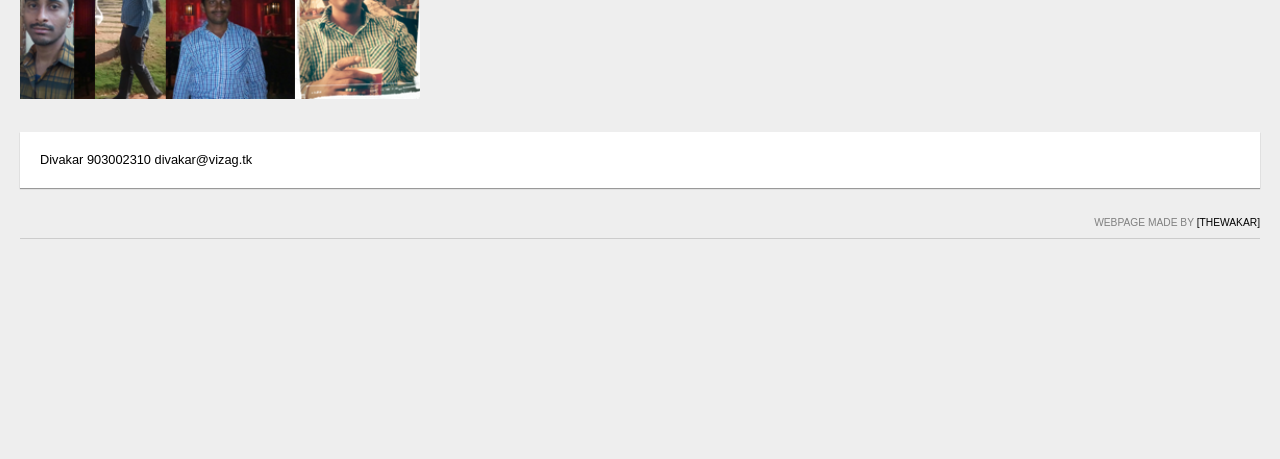
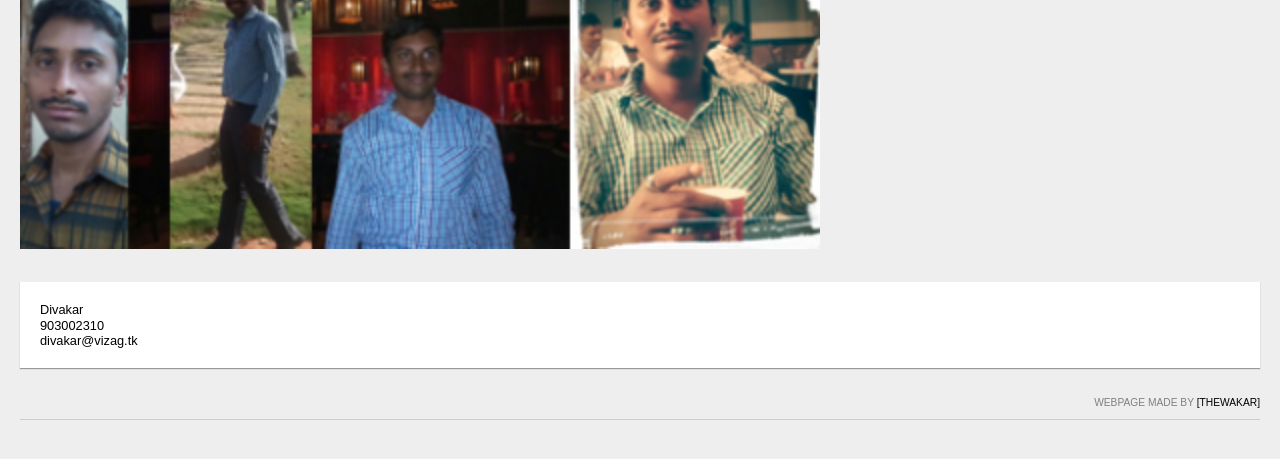
Before and after one commit to wakarmusic/album, a plain HTML site: page contact.html in a window 1280 px wide. Shown: the part 111-570 px from the top of the page. Drawn offline with Linux system fonts and the light colour scheme.

Commit message:
Update contact.html

```diff
--- a/contact.html
+++ b/contact.html
@@ -20,7 +20,7 @@
 	<div id="page">
 		<div id="logo">
 			<h1><a href="/" id="logoLink">TheWakar Music</a></h1>
-			<img src="fb.png" alt="Smiley face" height="150" width="400" >
+			<img src="fb.png" alt="Smiley face" height="300" width="800" >
 		</div>
 		<div id="nav">
 			<ul>
@@ -30,9 +30,9 @@
 			</ul>
 		</div>
 		<div id="content">
-			Divakar
-      903002310
-      divakar@vizag.tk
+			Divakar<br>
+      903002310<br>
+      divakar@vizag.tk<br>
 
 		</div>
 		<div id="footer">
```
